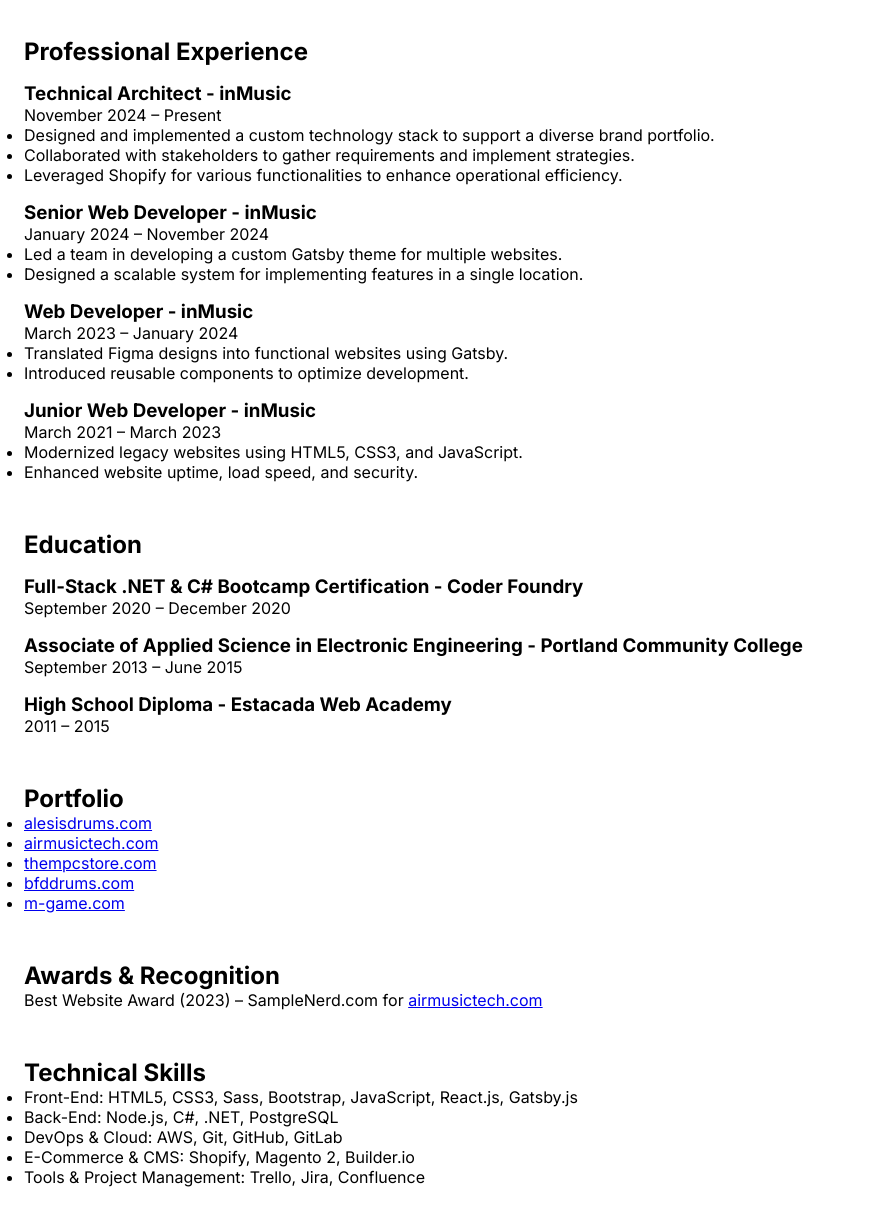
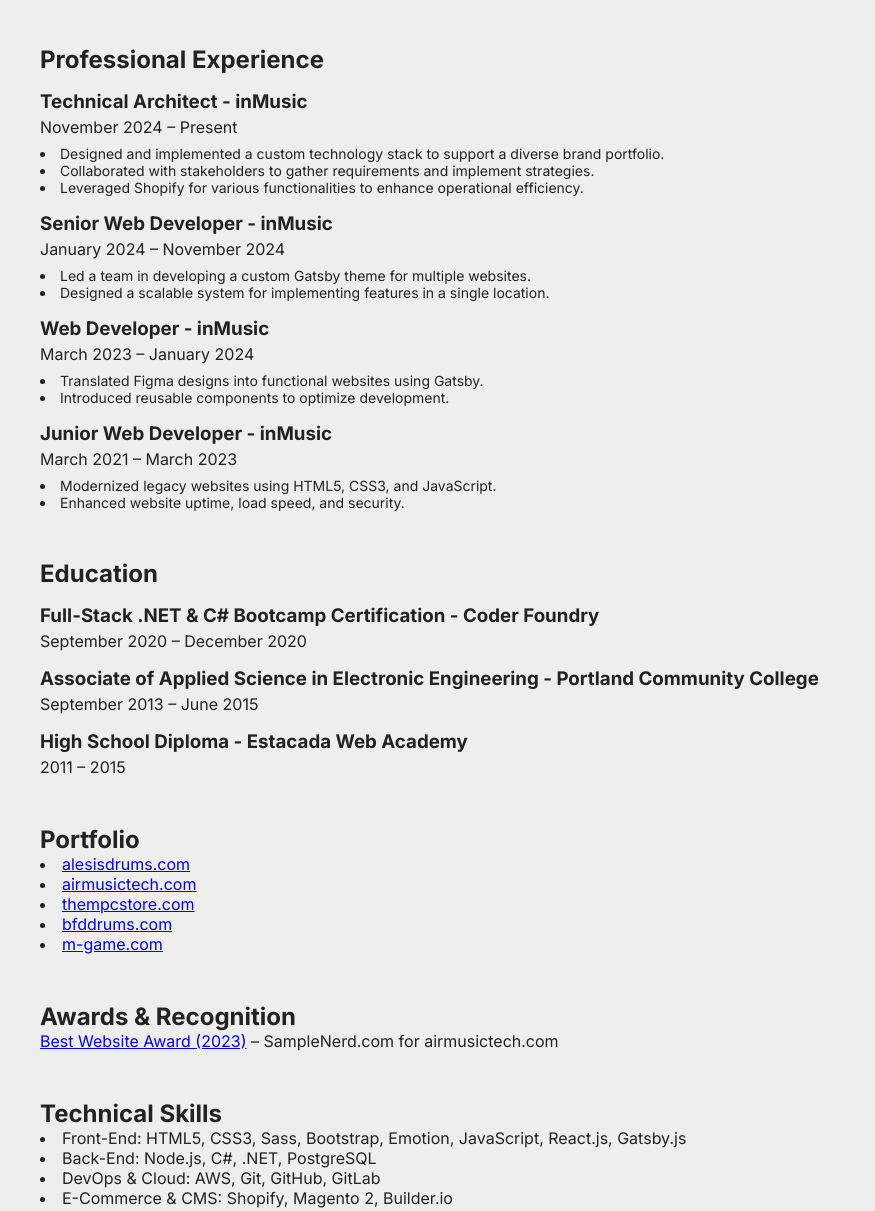
Before and after one commit to mackenzieweaver/portfolio2025, a plain HTML site: page index.html in a window 1280 px wide. Shown: the part 194-1405 px from the top of the page, without its empty margins (0-875 px from the left). Drawn offline with Linux system fonts and the light colour scheme.

Commit message:
spacing / sizing / color adjustments

```diff
--- a/css/cursor.css
+++ b/css/cursor.css
@@ -4,7 +4,6 @@
     --color1: light-dark(rgba(0,0,0,.1), rgba(255,255,255,.1));
     --color2: light-dark(rgba(255,255,255,.1), rgba(0,0,0,.1));
     background-image: radial-gradient(circle, var(--color1), var(--color2));
-
     pointer-events: none;
     position: absolute;
 }
--- a/css/styles.css
+++ b/css/styles.css
@@ -4,9 +4,11 @@
     padding: 0;
 }
 body{
-    max-width: 1440px;
+    max-width: 1200px;
     margin: 0 auto;
     padding: 24px;
+    background-color: light-dark(#EEE, #222);
+    color: light-dark(#222, #EEE);
 }
 section, header{
     margin-bottom: 48px;
@@ -20,6 +22,18 @@
     border-top: 1px solid light-dark(black, white);
 }
 h1{
-    font-weight: 400;
+    font-weight: 500;
     font-size: 64px;
 }
+h3{
+    margin-bottom: 4px;
+}
+h3 ~ p{
+    margin-bottom: 8px;
+}
+li{
+    list-style-position: inside;
+}
+article li {
+    font-size: 14px;
+}
--- a/index.html
+++ b/index.html
@@ -28,7 +28,7 @@
     </select>
     <header>
         <h1>Mackenzie Weaver</h1>
-        <p>Thomasville, NC</p>
+        <p style="margin-bottom: 8px;">Thomasville, NC</p>
         <nav>
             <ul>
                 <li><a href="https://www.linkedin.com/in/mackenzie-weaver/">LinkedIn</a></li>
@@ -103,13 +103,13 @@
 
         <section>
             <h2>Awards & Recognition</h2>
-            <p>Best Website Award (2023) – SampleNerd.com for <a href="https://www.airmusictech.com/">airmusictech.com</a></p>
+            <p><a href="https://samplenerd.com/the-samplenerd-com-2023-awards/">Best Website Award (2023)</a> – SampleNerd.com for airmusictech.com</p>
         </section>
 
         <section>
             <h2>Technical Skills</h2>
             <ul>
-                <li>Front-End: HTML5, CSS3, Sass, Bootstrap, JavaScript, React.js, Gatsby.js</li>
+                <li>Front-End: HTML5, CSS3, Sass, Bootstrap, Emotion, JavaScript, React.js, Gatsby.js</li>
                 <li>Back-End: Node.js, C#, .NET, PostgreSQL</li>
                 <li>DevOps & Cloud: AWS, Git, GitHub, GitLab</li>
                 <li>E-Commerce & CMS: Shopify, Magento 2, Builder.io</li>
```
